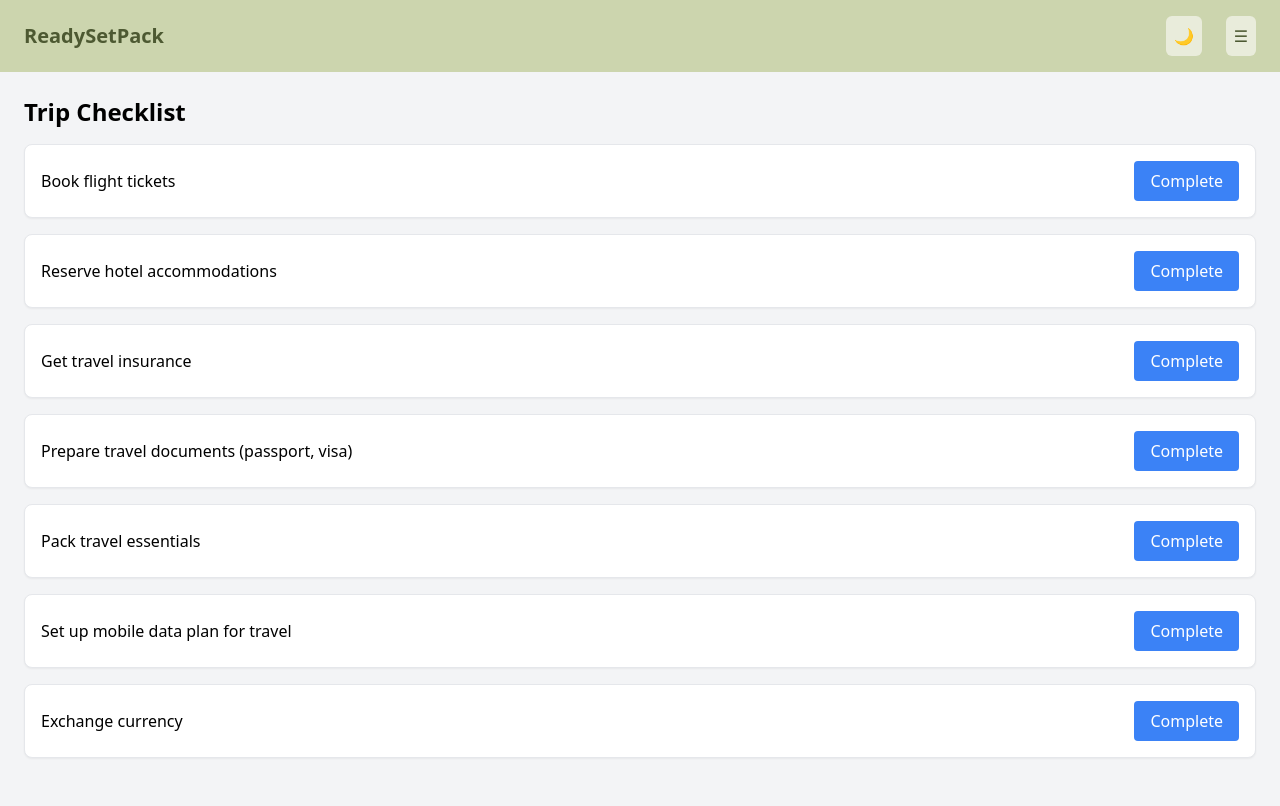
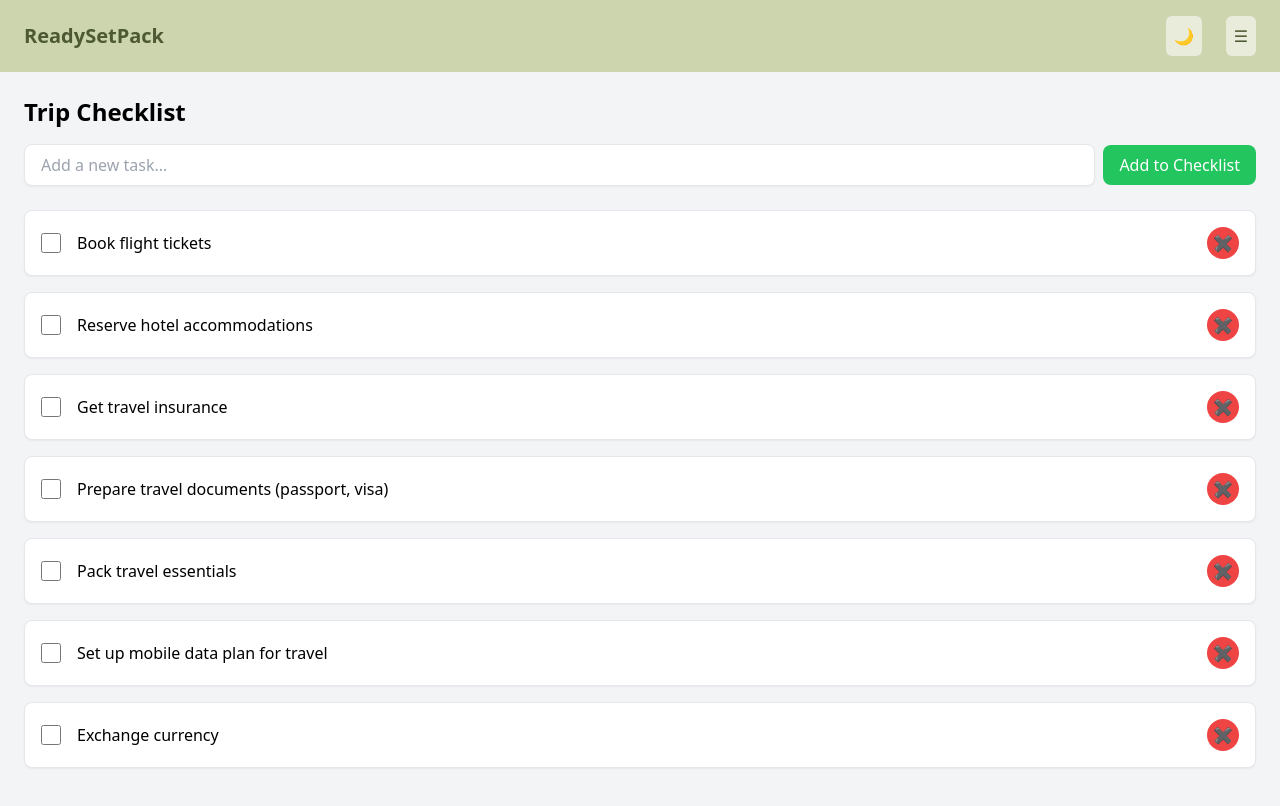
Before and after one commit to xsaynt/fe-readysetpack, a Vue app: page /trip-checklist/1 in a window 1280 px wide. Shown: the top 806 px of the page. Built offline with nearby package versions, Linux system fonts and the light colour scheme.

Commit message:
Refactored checklist code

```diff
--- a/src/pages/TripChecklistPage.vue
+++ b/src/pages/TripChecklistPage.vue
@@ -11,28 +11,67 @@ const checklistItems = ref([
   { task: 'Exchange currency', completed: false },
 ])
 
+const newTask = ref('')
+
+function addTask() {
+  if (newTask.value.trim()) {
+    checklistItems.value.push({ task: newTask.value.trim(), completed: false })
+    newTask.value = ''
+  }
+}
+
 function toggleCompletion(index: number) {
   checklistItems.value[index].completed = !checklistItems.value[index].completed
+}
+
+function removeTask(index: number) {
+  checklistItems.value.splice(index, 1)
 }
 </script>
 
 <template>
   <div class="p-6 bg-gray-100 min-h-screen">
     <h1 class="text-2xl font-bold mb-4">Trip Checklist</h1>
+
+    <div class="mb-6 flex items-center gap-2">
+      <input
+        v-model="newTask"
+        type="text"
+        placeholder="Add a new task..."
+        class="flex-1 px-4 py-2 border rounded-lg shadow-sm focus:outline-none focus:ring-2 focus:ring-blue-500"
+      />
+      <button
+        @click="addTask"
+        class="px-4 py-2 bg-green-500 text-white rounded-lg hover:bg-green-600"
+      >
+        Add to Checklist
+      </button>
+    </div>
+
     <ul class="space-y-4">
       <li
         v-for="(item, index) in checklistItems"
         :key="index"
         class="flex items-center justify-between p-4 border rounded-lg shadow-sm bg-white"
       >
-        <span :class="{ 'line-through text-gray-500': item.completed }">
-          {{ item.task }}
-        </span>
+        <div class="flex items-center gap-4">
+          <input
+            type="checkbox"
+            :checked="item.completed"
+            @change="toggleCompletion(index)"
+            class="w-5 h-5 accent-blue-500 cursor-pointer"
+          />
+          <span :class="{ 'line-through text-gray-500': item.completed }">
+            {{ item.task }}
+          </span>
+        </div>
+
         <button
-          @click="toggleCompletion(index)"
-          class="px-4 py-2 bg-blue-500 text-white rounded hover:bg-blue-600"
+          @click="removeTask(index)"
+          class="w-8 h-8 flex items-center justify-center rounded-full bg-red-500 text-white hover:bg-red-600"
+          aria-label="Remove task"
         >
-          {{ item.completed ? 'Undo' : 'Complete' }}
+          ✖
         </button>
       </li>
     </ul>
```
